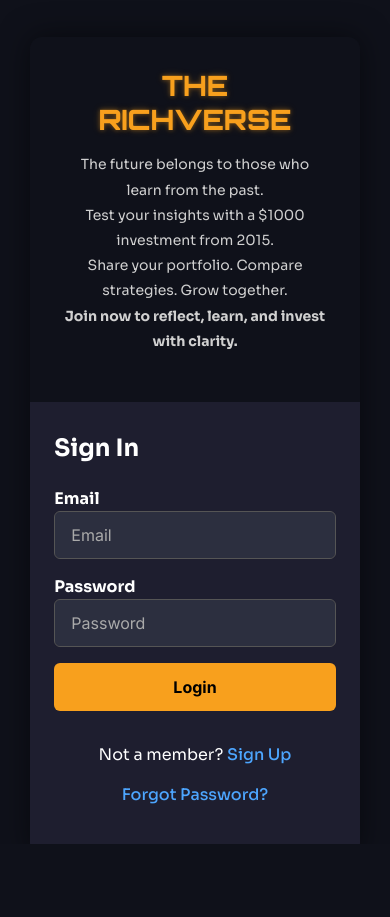
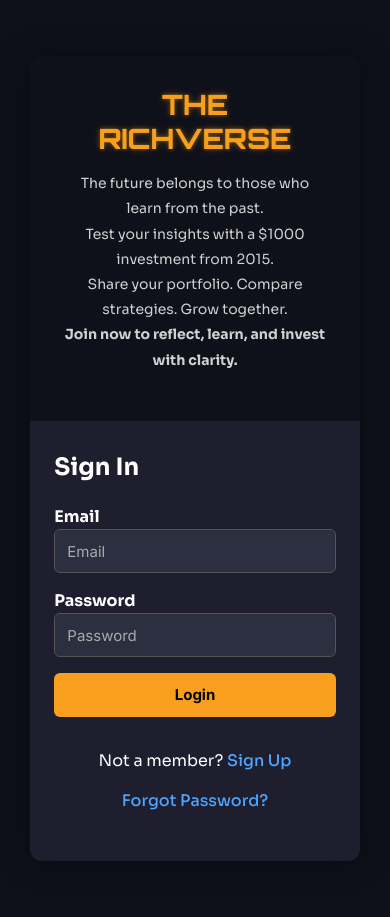
Before and after one commit to YifanG10062/CITS5505_GroupProject, a Flask app: page /user/login in a window 390 px wide. Before the commit the page ends 844 px from the top, so only its background shows below. Run offline with Flask 3, Linux system fonts and the light colour scheme; some libraries are stand-ins or nearby versions.

Commit message:
style: enhance mobile responsiveness for login and registration pages, including overflow fix, adaptive layout, and vertical centering

```diff
--- a/app/static/css/userpage.css
+++ b/app/static/css/userpage.css
@@ -5,9 +5,10 @@ body {
   margin: 0;
   padding: 0;
   background-color: #0f111a;
-  overflow: hidden;
   font-family: "Sora", sans-serif;
   color: #fff;
+  overflow: hidden;
+  scroll-behavior: smooth;
 }
 
 /* Centering Section */
@@ -36,7 +37,7 @@ body {
   position: relative;
 }
 
-/* Subtle card lift on hover (desktop only) */
+/* Subtle card lift on hover */
 @media (hover: hover) {
   .wrap:hover {
     transform: translateY(-2px);
@@ -173,7 +174,7 @@ input:-webkit-autofill {
   box-shadow: 0 0 0 0.25rem rgba(230, 57, 70, 0.25);
 }
 
-/* Submit Button */
+/* Primary Button */
 .btn {
   background-color: #f8a01d;
   color: #000;
@@ -201,7 +202,7 @@ input:-webkit-autofill {
   transform: translateY(0);
 }
 
-/* Ripple effect */
+/* Ripple Effect */
 .btn::after {
   content: "";
   display: block;
@@ -245,12 +246,33 @@ input:-webkit-autofill {
   text-decoration: underline;
 }
 
-/* Responsive */
+/* Accessibility outline for keyboard users */
+.btn:focus-visible {
+  outline: 2px dashed #f8a01d;
+  outline-offset: 4px;
+}
+
+/* Mobile Responsiveness */
 @media (max-width: 768px) {
+  html,
+  body {
+    height: auto;
+    overflow-y: auto;
+  }
+
+  .ftco-section {
+    height: auto;
+    min-height: 100vh;
+    align-items: flex-start;
+    padding-top: 2rem;
+    padding-bottom: 2rem;
+  }
+
   .wrap {
     flex-direction: column;
     width: 90%;
     min-width: unset;
+    margin: 0 auto;
   }
 
   .info-panel,
@@ -262,10 +284,13 @@ input:-webkit-autofill {
   .login-wrap {
     padding: 2rem 1.5rem;
   }
-}
 
-/* Responsive logo visibility */
-@media (max-width: 768px) {
+  .form-control {
+    height: 44px;
+    font-size: 15px;
+    padding: 0 0.75rem;
+  }
+
   .info-panel img.logo {
     display: none;
   }
```
